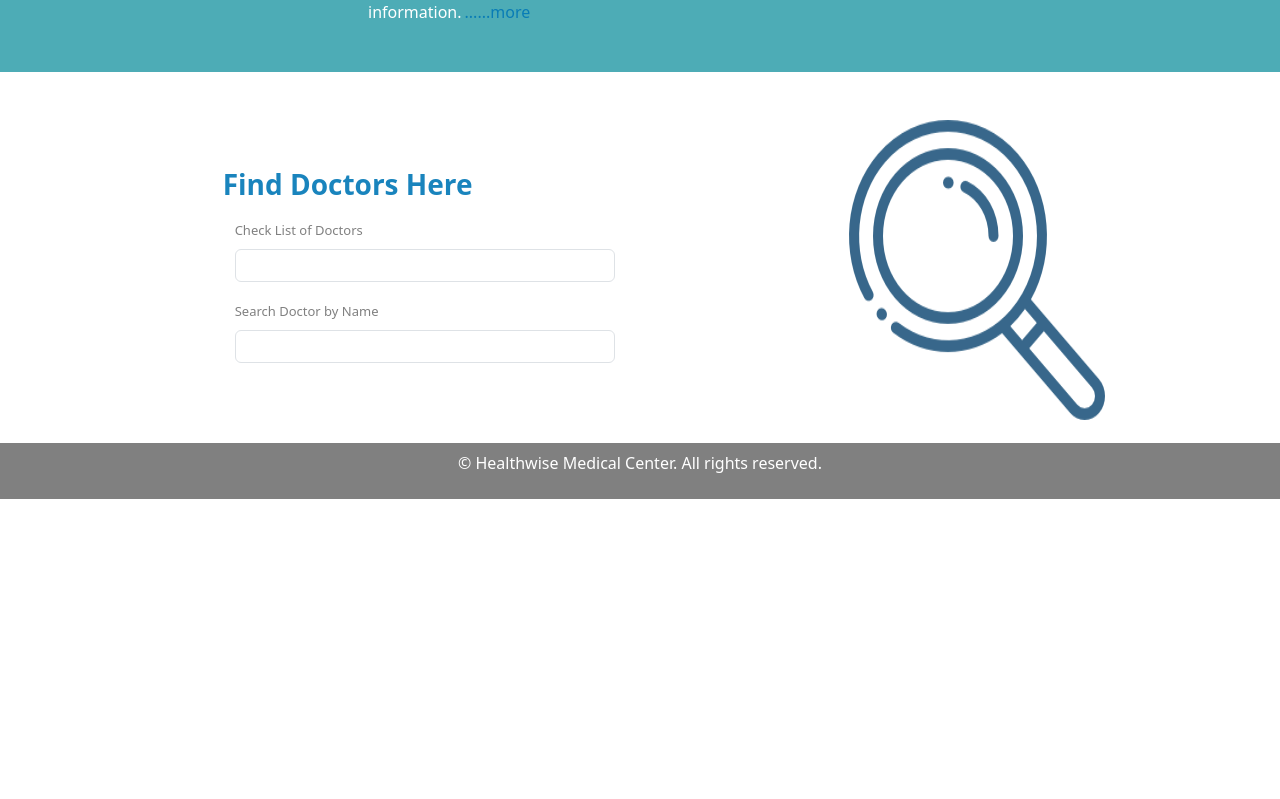
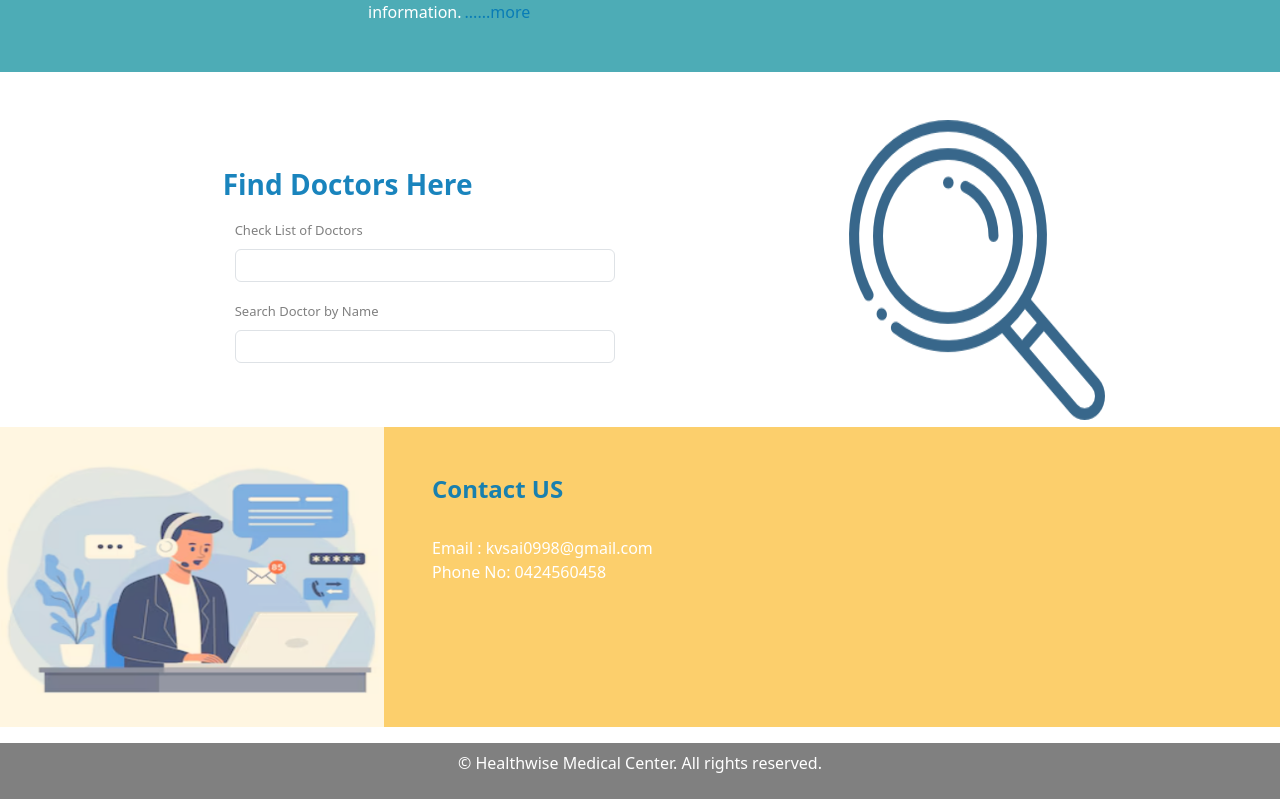
Before and after one commit to sonali-rana/ACLPortal, a Vue app: page / in a window 1280 px wide. Shown: the part 1279-2078 px from the top of the page. Before the commit the page ends 1778 px from the top, so only its background shows below. Built offline with nearby package versions, Linux system fonts and the light colour scheme.

Commit message:
contact details

```diff
--- a/src/components/NavBar.vue
+++ b/src/components/NavBar.vue
@@ -8,7 +8,7 @@
 			<a aria-current="page" href="#home">Home</a>
 			<a href="#find-doc">Find a Doctor</a>
 			<a href="#about">About Us</a>
-			<a href="#">Contact Us</a>
+			<a href="#contact">Contact Us</a>
 		</div>
 		<form class="d-flex">
 			<span
--- a/src/views/pages/HomePage.vue
+++ b/src/views/pages/HomePage.vue
@@ -171,6 +171,21 @@
 					style="width: 20vw; height: 300px; opacity: 0.8"
 				/>
 			</div>
+			<div class="d-flex" style="background-color: rgb(252, 207, 108)">
+				<img
+					src="/src/assets/contact.png"
+					class="card-img"
+					alt="acl_image"
+					style="width: 30vw; height: 300px; opacity: 0.8"
+				/>
+				<div class="p-5" id="contact">
+					<h4>Contact US</h4><br>
+					<span style="color: white"
+						>Email  : kvsai0998@gmail.com <br />
+						Phone No: 0424560458<br />
+					</span>
+				</div>
+			</div>
 			<CopyRight />
 		</div>
 	</div>
```
Also changed, not shown: src/assets/contact.png (added).
